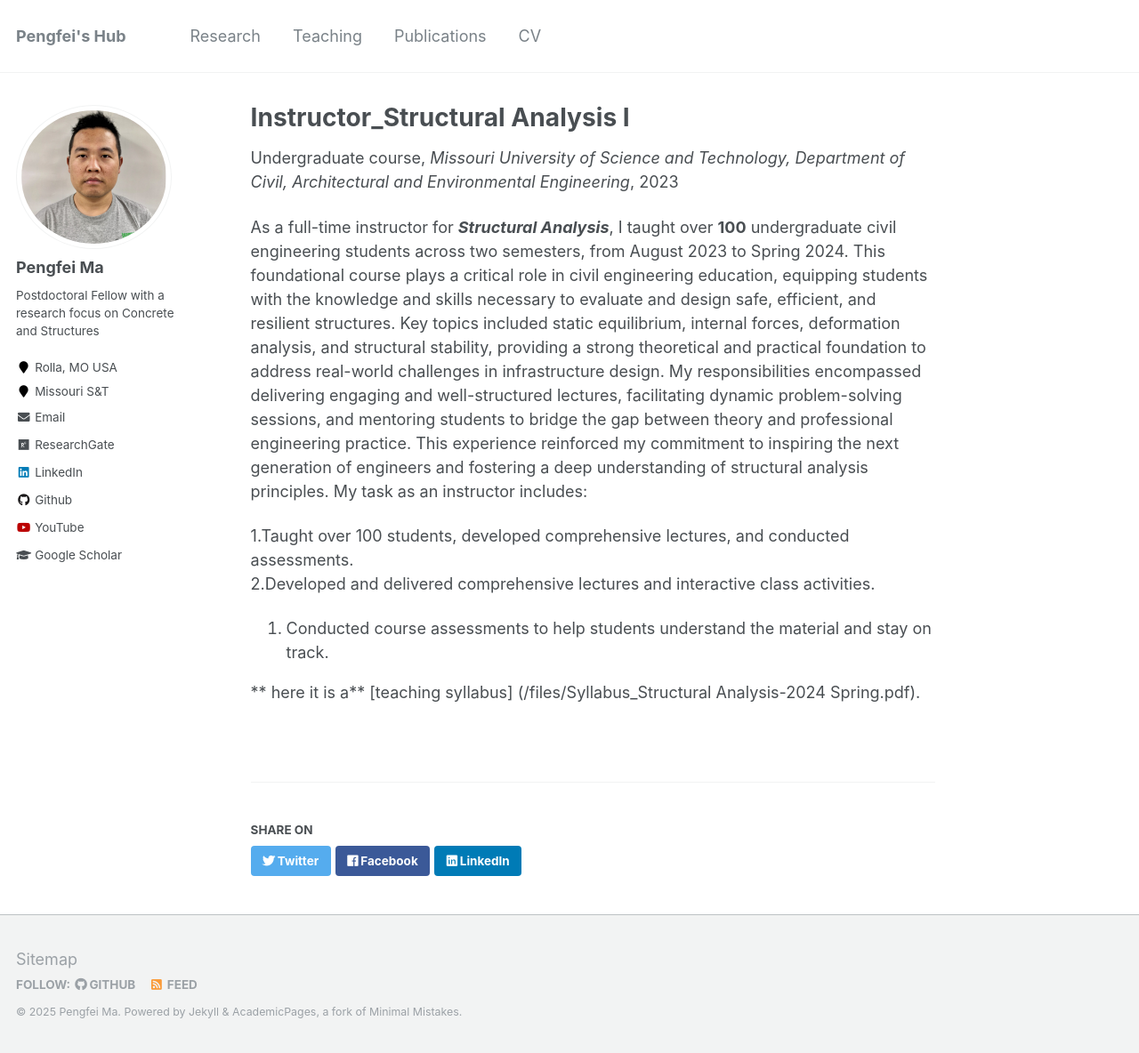
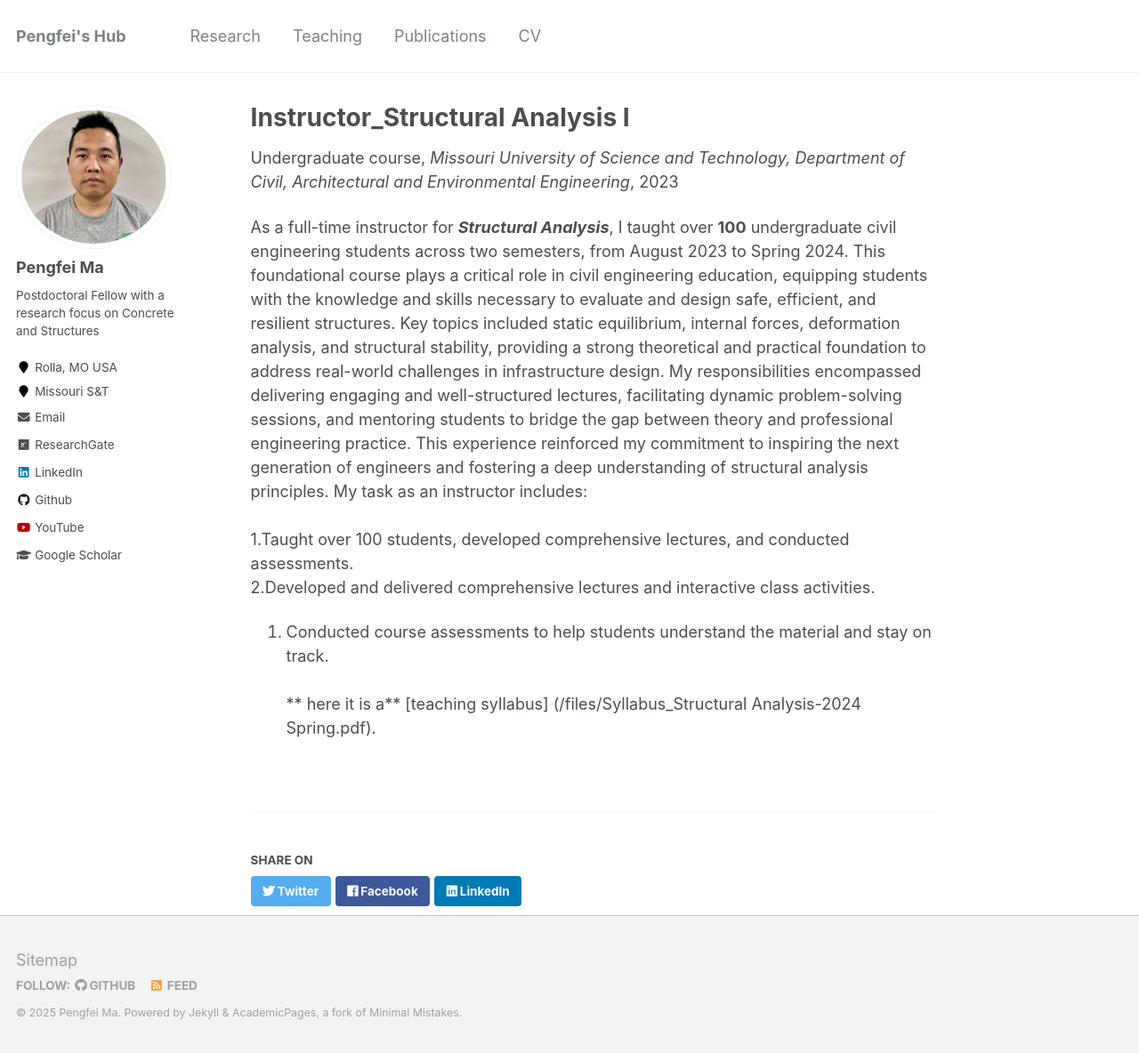
Before and after one commit to KyleMMA/KyleMMA.github.io, a Jekyll site: the page built from _teaching/2014-spring-teaching-1.md, in a window 1280 px wide and 1184 px high. Shown: the whole window at 89% size. Built offline with Jekyll 4.4.1, drawn with Linux system fonts in a browser that asks for light colours.

```diff
--- a/_teaching/2014-spring-teaching-1.md
+++ b/_teaching/2014-spring-teaching-1.md
@@ -10,9 +10,7 @@ location: "Rolla, MO USA"
 
 As a full-time instructor for **_Structural Analysis_**, I taught over **100** undergraduate civil engineering students across two semesters, from August 2023 to Spring 2024. This foundational course plays a critical role in civil engineering education, equipping students with the knowledge and skills necessary to evaluate and design safe, efficient, and resilient structures.
 Key topics included static equilibrium, internal forces, deformation analysis, and structural stability, providing a strong theoretical and practical foundation to address real-world challenges in infrastructure design. My responsibilities encompassed delivering engaging and well-structured lectures, facilitating dynamic problem-solving sessions, and mentoring students to bridge the gap between theory and professional engineering practice. This experience reinforced my commitment to inspiring the next generation of engineers and fostering a deep understanding of structural analysis principles. My task as an instructor includes:<br/>
-
-  1.Taught over 100 students, developed comprehensive lectures, and conducted assessments. <br/>
+ <br/> 1.Taught over 100 students, developed comprehensive lectures, and conducted assessments. <br/>
   2.Developed and delivered comprehensive lectures and interactive class activities.<br/>
   3. Conducted course assessments to help students understand the material and stay on track.<br/>
-
- ** here it is a** [teaching syllabus] (/files/Syllabus_Structural Analysis-2024 Spring.pdf).
+  <br/>** here it is a** [teaching syllabus] (/files/Syllabus_Structural Analysis-2024 Spring.pdf).
```
